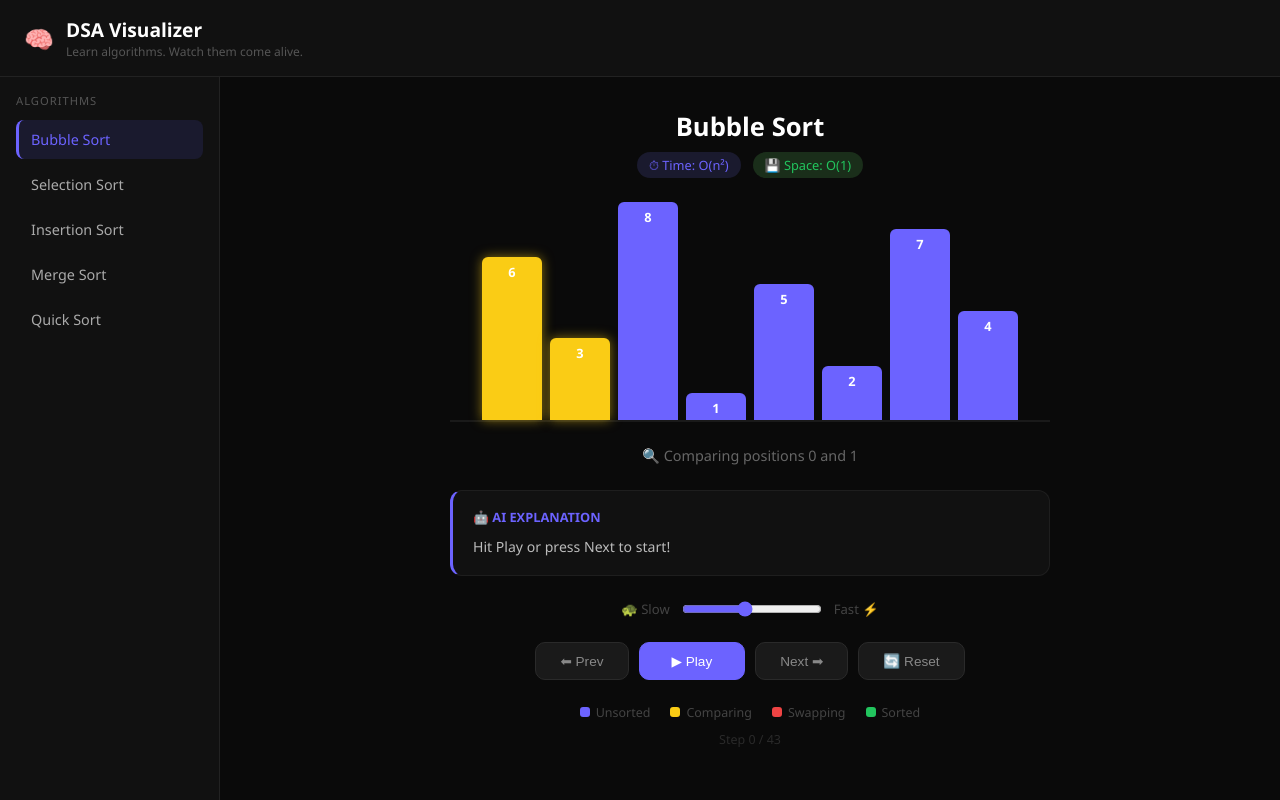
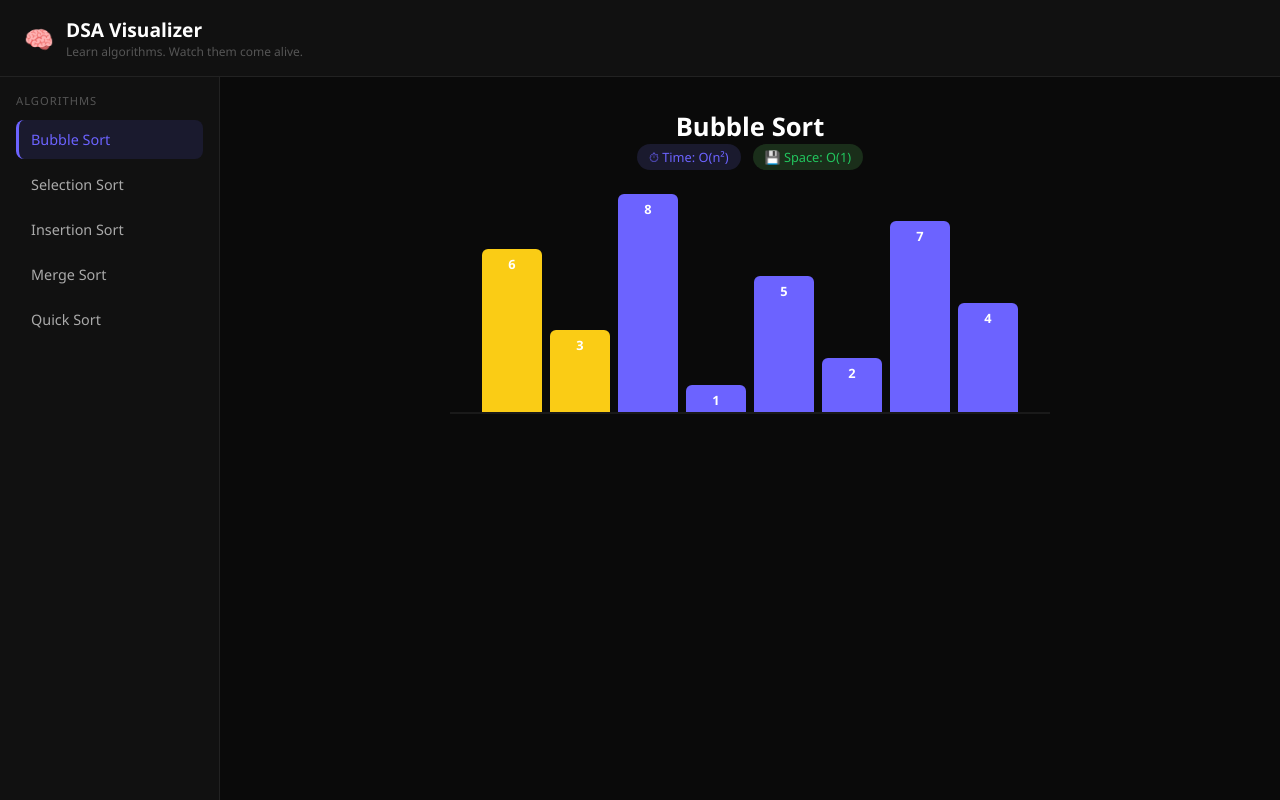
Before and after one commit to So-rush/dsa-visualizer, a Next.js app: page / in a window 1280 px wide. Built offline with nearby package versions, Linux system fonts and the light colour scheme.

Commit message:
clean UI with badge

```diff
--- /dev/null
+++ b/app/components/ComplexityBadge.tsx
@@ -0,0 +1,29 @@
+const COMPLEXITY = {
+  'Bubble Sort':    { time: 'O(n²)',     space: 'O(1)' },
+  'Selection Sort': { time: 'O(n²)',     space: 'O(1)' },
+  'Insertion Sort': { time: 'O(n²)',     space: 'O(1)' },
+  'Merge Sort':     { time: 'O(n log n)', space: 'O(n)' },
+  'Quick Sort':     { time: 'O(n log n)', space: 'O(log n)' },
+}
+
+export default function ComplexityBadge({ algo }) {
+  const c = COMPLEXITY[algo]
+  if (!c) return null
+
+  return (
+    <div style={{ display: 'flex', gap: '12px', justifyContent: 'center' }}>
+      <span style={{
+        backgroundColor: '#1a1a2e', color: '#6c63ff',
+        padding: '4px 12px', borderRadius: '20px', fontSize: '0.8rem'
+      }}>
+        ⏱ Time: {c.time}
+      </span>
+      <span style={{
+        backgroundColor: '#1a2e1a', color: '#22c55e',
+        padding: '4px 12px', borderRadius: '20px', fontSize: '0.8rem'
+      }}>
+        💾 Space: {c.space}
+      </span>
+    </div>
+  )
+}
--- a/app/page.tsx
+++ b/app/page.tsx
@@ -7,6 +7,7 @@ import { getSelectionSortSteps } from './algorithms/selectionSort'
 import { getInsertionSortSteps } from './algorithms/insertionSort'
 import { getMergeSortSteps } from './algorithms/mergeSort'
 import { getQuickSortSteps } from './algorithms/quickSort'
+import ComplexityBadge from './components/ComplexityBadge'
 
 function getSteps(algo, arr) {
   if (algo === 'Bubble Sort') return getBubbleSortSteps(arr)
@@ -17,23 +18,15 @@ function getSteps(algo, arr) {
   return getBubbleSortSteps(arr)
 }
 
-const COMPLEXITY = {
-  'Bubble Sort': { time: 'O(n²)', space: 'O(1)' },
-  'Selection Sort': { time: 'O(n²)', space: 'O(1)' },
-  'Insertion Sort': { time: 'O(n²)', space: 'O(1)' },
-  'Merge Sort': { time: 'O(n log n)', space: 'O(n)' },
-  'Quick Sort': { time: 'O(n log n)', space: 'O(log n)' },
-}
-
 async function getAIExplanation(algo, step, setExplanation) {
   setExplanation('🤔 Thinking...')
   try {
     const prompt = `You are a friendly DSA teacher explaining ${algo} to a beginner student.
 Current step: Array is [${step.array}].
 ${step.done
-  ? 'The array is now fully sorted!'
-  : `Comparing positions ${step.comparing} with values ${step.comparing.map(i => step.array[i])}.${step.swapped ? ' A swap just happened!' : ' No swap needed.'}`
-}
+      ? 'The array is now fully sorted!'
+      : `Comparing positions ${step.comparing} with values ${step.comparing.map(i => step.array[i])}.${step.swapped ? ' A swap just happened!' : ' No swap needed.'}`
+      }
 Explain this step in 2-3 simple sentences. Be friendly, clear, and mention WHY this step matters.`
 
     const response = await fetch('https://api.anthropic.com/v1/messages', {
@@ -126,9 +119,6 @@ export default function Home() {
 
   const current = steps[currentStep]
   const isDone = current?.done
-  const complexity = COMPLEXITY[selectedAlgo]
-
-  // Max value for normalizing bar heights
   const maxVal = Math.max(...(current?.array || [1]))
 
   if (showSplash) {
@@ -141,27 +131,12 @@ export default function Home() {
         transition: 'opacity 0.5s ease',
       }}>
         <div style={{ fontSize: '5rem' }}>🧠</div>
-        <h1 style={{ fontSize: '3rem', fontWeight: 'bold', color: '#fff', letterSpacing: '-1px' }}>
+        <h1 style={{ fontSize: '3rem', fontWeight: 'bold', color: '#fff' }}>
           DSA Visualizer
         </h1>
         <p style={{ fontSize: '1.1rem', color: '#444' }}>
           Learn algorithms. Watch them come alive.
         </p>
-        <div style={{ display: 'flex', gap: '8px', marginTop: '32px' }}>
-          {[0, 1, 2].map((i) => (
-            <div key={i} style={{
-              width: '8px', height: '8px', borderRadius: '50%',
-              backgroundColor: '#6c63ff',
-              animation: `bounce 0.8s ${i * 0.2}s infinite alternate`,
-            }} />
-          ))}
-        </div>
-        <style>{`
-          @keyframes bounce {
-            from { transform: translateY(0px); opacity: 0.3; }
-            to { transform: translateY(-10px); opacity: 1; }
-          }
-        `}</style>
       </div>
     )
   }
@@ -172,7 +147,6 @@ export default function Home() {
       <div style={{ display: 'flex', flex: 1, overflow: 'hidden' }}>
         <Sidebar selectedAlgo={selectedAlgo} onSelect={setSelectedAlgo} />
 
-        {/* MAIN AREA */}
         <div style={{
           flex: 1,
           display: 'flex',
@@ -184,28 +158,16 @@ export default function Home() {
           alignItems: 'center',
         }}>
 
-          {/* ALGO TITLE + COMPLEXITY */}
+          {/* TITLE + CLEAN BADGE */}
           <div style={{ textAlign: 'center' }}>
-            <h2 style={{ color: '#fff', fontSize: '1.6rem', fontWeight: 'bold', marginBottom: '8px' }}>
+            <h2 style={{ color: '#fff', fontSize: '1.6rem', fontWeight: 'bold' }}>
               {selectedAlgo}
             </h2>
-            <div style={{ display: 'flex', gap: '12px', justifyContent: 'center' }}>
-              <span style={{
-                backgroundColor: '#1a1a2e', color: '#6c63ff',
-                padding: '4px 12px', borderRadius: '20px', fontSize: '0.8rem'
-              }}>
-                ⏱ Time: {complexity.time}
-              </span>
-              <span style={{
-                backgroundColor: '#1a2e1a', color: '#22c55e',
-                padding: '4px 12px', borderRadius: '20px', fontSize: '0.8rem'
-              }}>
-                💾 Space: {complexity.space}
-              </span>
-            </div>
+
+            <ComplexityBadge algo={selectedAlgo} />
           </div>
 
-          {/* BARS — fixed height container, bars grow from bottom */}
+          {/* BARS */}
           <div style={{
             width: '100%',
             maxWidth: '600px',
@@ -239,8 +201,7 @@ export default function Home() {
                   color: '#fff',
                   fontSize: '0.8rem',
                   fontWeight: 'bold',
-                  transition: 'height 0.3s ease, background-color 0.2s ease',
-                  boxShadow: isComparing ? `0 0 12px ${barColor}88` : 'none',
+                  transition: 'all 0.3s ease',
                 }}>
                   {value}
                 </div>
@@ -248,95 +209,6 @@ export default function Home() {
             })}
           </div>
 
-          {/* STATUS */}
-          <div style={{
-            color: isDone ? '#22c55e' : '#666',
-            fontSize: '0.9rem',
-            textAlign: 'center',
-            minHeight: '20px'
-          }}>
-            {isDone ? '✅ Array sorted successfully!'
-              : current?.swapped
-              ? `🔄 Swapped positions ${current?.comparing?.[0]} and ${current?.comparing?.[1]}`
-              : `🔍 Comparing positions ${current?.comparing?.[0]} and ${current?.comparing?.[1]}`}
-          </div>
-
-          {/* AI BOX */}
-          <div style={{
-            backgroundColor: '#111',
-            border: '1px solid #1e1e1e',
-            borderLeft: '3px solid #6c63ff',
-            borderRadius: '12px',
-            padding: '16px 20px',
-            maxWidth: '600px',
-            width: '100%',
-            color: '#bbb',
-            fontSize: '0.88rem',
-            lineHeight: '1.7',
-            minHeight: '72px',
-          }}>
-            <div style={{ color: '#6c63ff', fontWeight: 'bold', marginBottom: '6px', fontSize: '0.8rem' }}>
-              🤖 AI EXPLANATION
-            </div>
-            {explanation}
-          </div>
-
-          {/* SPEED */}
-          <div style={{ display: 'flex', alignItems: 'center', gap: '12px' }}>
-            <span style={{ color: '#444', fontSize: '0.82rem' }}>🐢 Slow</span>
-            <input type="range" min="100" max="1000" step="100"
-              value={1100 - speed}
-              onChange={(e) => setSpeed(1100 - Number(e.target.value))}
-              style={{ width: '140px', accentColor: '#6c63ff', cursor: 'pointer' }}
-            />
-            <span style={{ color: '#444', fontSize: '0.82rem' }}>Fast ⚡</span>
-          </div>
-
-          {/* CONTROLS */}
-          <div style={{ display: 'flex', gap: '10px', flexWrap: 'wrap', justifyContent: 'center' }}>
-            <button onClick={() => setCurrentStep(p => Math.max(0, p - 1))} style={btnStyle}>
-              ⬅ Prev
-            </button>
-            <button onClick={() => setIsPlaying(p => !p)} style={{
-              ...btnStyle,
-              backgroundColor: '#6c63ff',
-              color: '#fff',
-              border: '1px solid #6c63ff',
-              padding: '10px 32px',
-            }}>
-              {isPlaying ? '⏸ Pause' : '▶ Play'}
-            </button>
-            <button onClick={() => setCurrentStep(p => Math.min(steps.length - 1, p + 1))} style={btnStyle}>
-              Next ➡
-            </button>
-            <button onClick={handleReset} style={btnStyle}>
-              🔄 Reset
-            </button>
-          </div>
-
-          {/* LEGEND + STEP */}
-          <div style={{ display: 'flex', flexDirection: 'column', alignItems: 'center', gap: '10px' }}>
-            <div style={{ display: 'flex', gap: '20px', flexWrap: 'wrap', justifyContent: 'center' }}>
-              {[
-                { color: '#6c63ff', label: 'Unsorted' },
-                { color: '#facc15', label: 'Comparing' },
-                { color: '#ef4444', label: 'Swapping' },
-                { color: '#22c55e', label: 'Sorted' },
-              ].map((item) => (
-                <div key={item.label} style={{ display: 'flex', alignItems: 'center', gap: '6px' }}>
-                  <div style={{
-                    width: '10px', height: '10px',
-                    borderRadius: '3px', backgroundColor: item.color
-                  }} />
-                  <span style={{ color: '#444', fontSize: '0.78rem' }}>{item.label}</span>
-                </div>
-              ))}
-            </div>
-            <p style={{ color: '#2a2a2a', fontSize: '0.78rem' }}>
-              Step {currentStep} / {steps.length - 1}
-            </p>
-          </div>
-
         </div>
       </div>
     </div>
--- a/package.json
+++ b/package.json
@@ -9,6 +9,7 @@
     "lint": "eslint"
   },
   "dependencies": {
+    "d3": "^7.9.0",
     "framer-motion": "^12.38.0",
     "next": "16.2.4",
     "react": "19.2.4",
```
Also changed, not shown: 1 other file (tests, documents, lock files or other folders).
